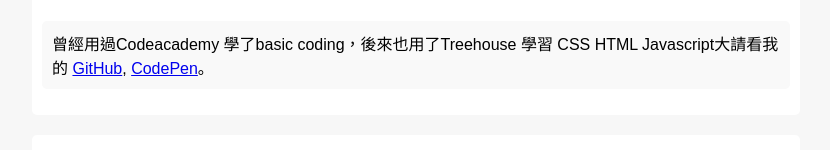
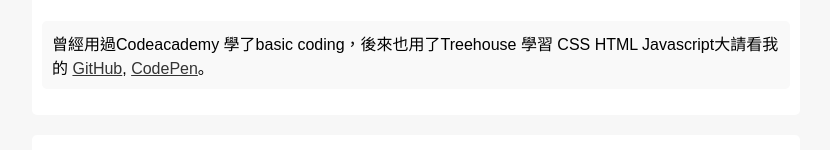
Before and after one commit to twkclaire/claire1, a plain HTML site: page index.html in a window 1280 px wide. Shown: the part 572-722 px from the top of the page, without its empty margins (224-1054 px from the left). Drawn offline with Linux system fonts and the light colour scheme.

Commit message:
Update style.css

```diff
--- a/style.css
+++ b/style.css
@@ -45,7 +45,10 @@ main {
   padding: 10px;
   border-radius: 5px;
 }
-
+a {
+  color: #333;
+  text-decoration: bold;
+}
 .more-links {
   background-color: #f4f4f4;
   padding: 20px;
```
